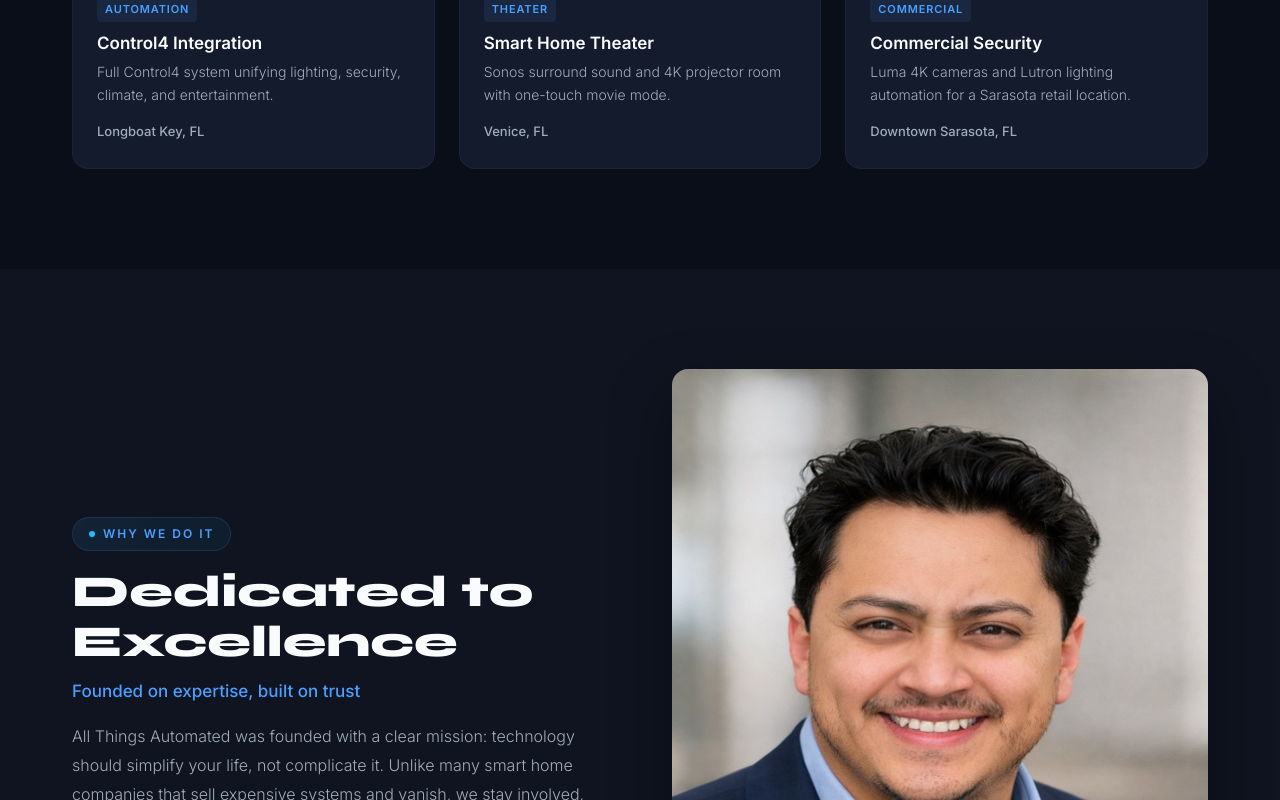
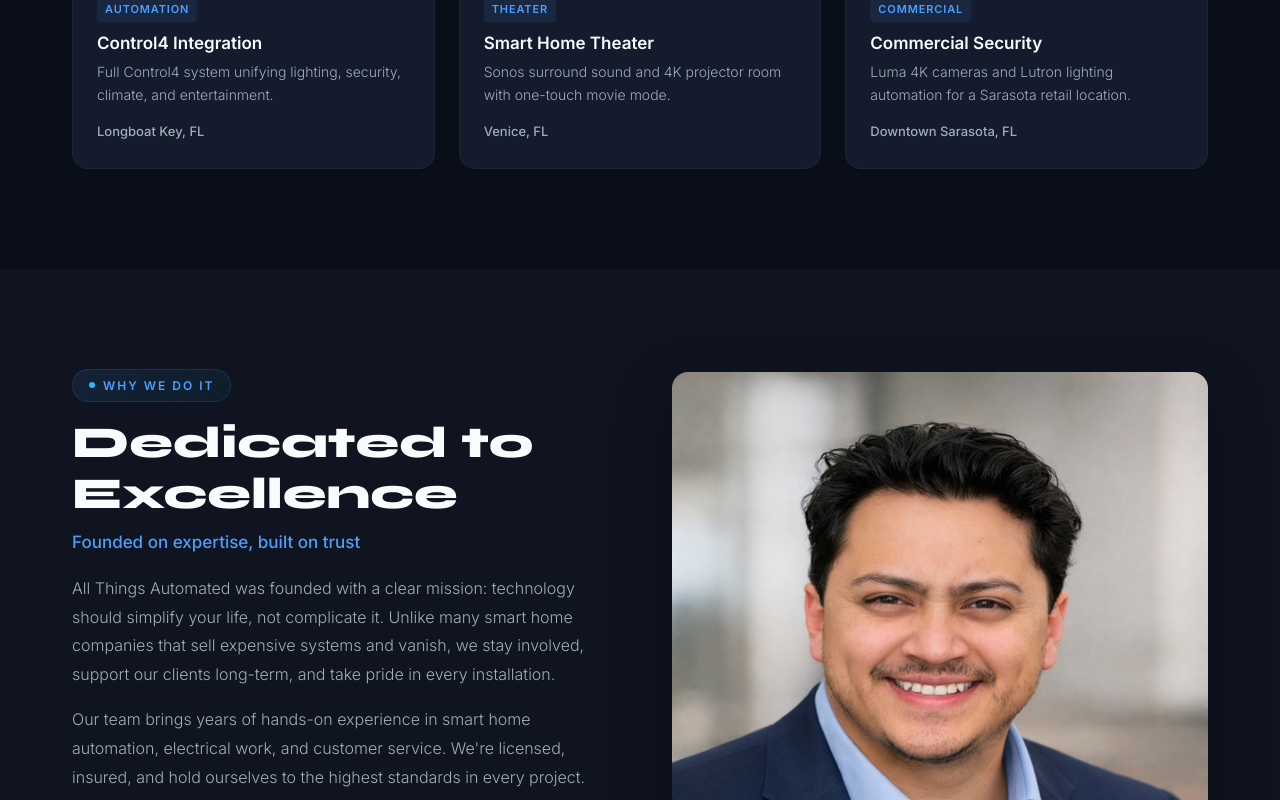
Before and after one commit to Allthingsautomated/All-Things-Automated-Website-, a Next.js app: page / in a window 1280 px wide. Shown: the part 2000-2800 px from the top of the page. Built offline with nearby package versions, Linux system fonts and the light colour scheme.

Commit message:
Revert founder photo to fixed height 500px

```diff
--- a/app/globals.css
+++ b/app/globals.css
@@ -1917,8 +1917,7 @@ textarea {
 
 .about-image {
   border-radius: var(--radius-lg);
-  aspect-ratio: 2 / 3;
-  height: auto;
+  height: 500px;
   object-fit: cover;
   object-position: center top;
   width: 100%;
```
